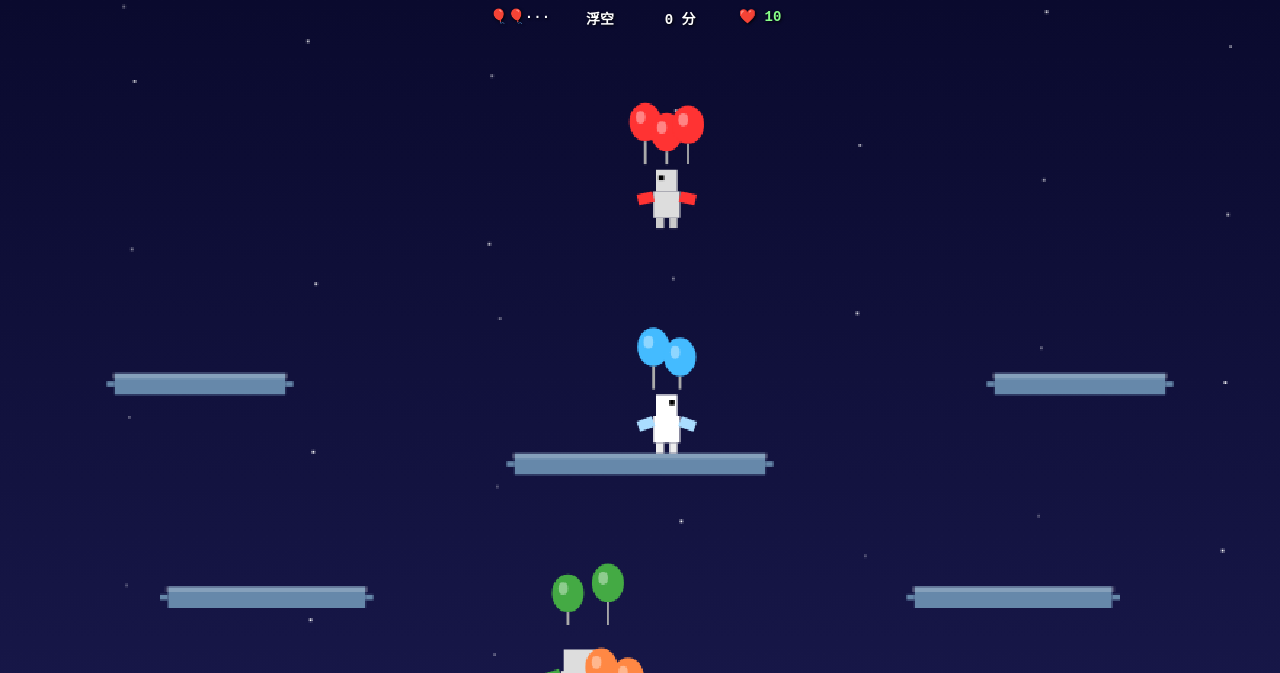
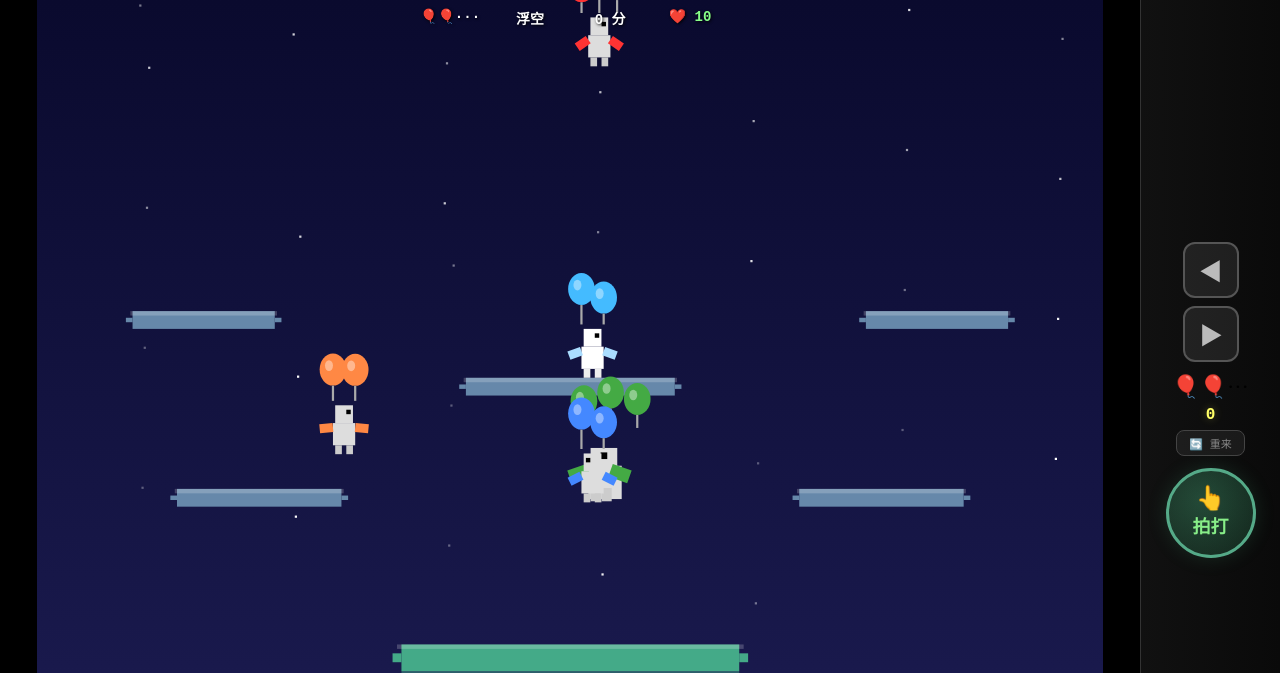
Before and after one commit to BenHPM/BalloonStamp, a plain HTML site: page index.html in a window 1280 px wide. Shown: the top 673 px of the page. Drawn offline with Linux system fonts and the light colour scheme.

Commit message:
feat: 横竖屏自适应 + 游戏逻辑改进
横竖屏适配:
- 移除 orientation.lock，支持横竖屏自由切换
- resize() 设置精确 CSS 像素尺寸，canvas 容器 flex 居中
- 横屏左右分栏（游戏左 + 控制栏右），竖屏上下布局
- meta screen-orientation 改为 any

游戏逻辑改进:
- 4 色敌人配置（红/橙/绿/蓝）+ 固定复活点
- 平台导航 AI + 充气动画
- 玩家边界硬约束 + 重生位置优化

```diff
--- a/index.html
+++ b/index.html
@@ -3,11 +3,14 @@
 <head>
 <meta charset="UTF-8">
 <meta name="viewport" content="width=device-width, initial-scale=1.0, maximum-scale=1.0, user-scalable=no, viewport-fit=cover">
+<meta name="screen-orientation" content="any">
 <title>气球大乱踩</title>
 <style>
 * { margin: 0; padding: 0; box-sizing: border-box; -webkit-tap-highlight-color: transparent; }
 html, body {
-  width: 100%; height: 100%;
+  width: 100%;
+  height: 100dvh; /* dvh 适配移动端浏览器地址栏 */
+  height: 100vh;  /* fallback */
   overflow: hidden;
   background: #000;
   touch-action: none;
@@ -15,16 +18,18 @@ html, body {
   -webkit-user-select: none;
   user-select: none;
   position: fixed;
+  --ctrl-h: 140px; /* 控制栏高度变量，横屏会覆盖 */
 }
 #game-wrap {
   display: flex;
   flex-direction: column;
-  width: 100%; height: 100%;
+  width: 100%;
+  height: 100%;
 }
 canvas {
   display: block;
   width: 100%;
-  flex: 1;
+  height: 100%;
   image-rendering: pixelated;
   image-rendering: crisp-edges;
   background: #0a0a2e;
@@ -47,7 +52,7 @@ canvas {
 #controls {
   flex-shrink: 0;
   width: 100%;
-  height: 140px;
+  height: var(--ctrl-h);
   display: flex;
   align-items: center;
   justify-content: space-between;
@@ -141,7 +146,7 @@ canvas {
 /* 重生遮罩 */
 #respawn-overlay {
   position: absolute;
-  top: 0; left: 0; right: 0; bottom: 140px;
+  top: 0; left: 0; right: 0; bottom: var(--ctrl-h);
   display: flex;
   flex-direction: column;
   align-items: center;
@@ -167,18 +172,69 @@ canvas {
   50% { transform: scale(1.1); opacity: 1; }
   100% { transform: scale(1); opacity: 1; }
 }
-/* 横屏提示（可选） */
-@media (orientation: landscape) and (max-height: 500px) {
-  #controls { height: 100px; }
-  #flap-btn { width: 80px; height: 80px; font-size: 18px; }
+/* ── 横屏：左右分栏布局 ── */
+@media (orientation: landscape) {
+  :root, html, body { --ctrl-h: 80px; }
+
+  #game-wrap {
+    flex-direction: row; /* canvas 左，controls 右 */
+  }
+
+  /* canvas 父容器占满左侧 */
+  #game-wrap > div:first-child {
+    flex: 1;
+    min-width: 0;
+    height: 100%;
+  }
+
+  canvas {
+    /* 尺寸由 JS resize() 控制，此处不覆盖 */
+    flex: none;
+  }
+
+  /* 控制栏竖排在右侧 */
+  #controls {
+    width: 140px;
+    height: 100%;
+    flex-direction: column;
+    justify-content: center;
+    gap: 12px;
+    padding: 12px 8px;
+    padding-right: max(8px, env(safe-area-inset-right));
+    border-top: none;
+    border-left: 1px solid #333;
+    background: linear-gradient(to right, #111 0%, #0a0a0a 100%);
+  }
+
+  #dpad {
+    flex-direction: column;
+    gap: 8px;
+  }
+  .dpad-btn {
+    width: 56px;
+    height: 56px;
+    font-size: 22px;
+    border-radius: 12px;
+  }
+
+  #flap-btn {
+    width: 90px;
+    height: 90px;
+    font-size: 18px;
+  }
   #flap-btn .emoji { font-size: 24px; }
-  .dpad-btn { width: 56px; height: 56px; font-size: 22px; }
+
+  /* 重生遮罩覆盖 canvas 区域（右侧不遮盖） */
+  #respawn-overlay {
+    bottom: 0;
+    right: 140px; /* 不覆盖右侧控制栏 */
+  }
 }
 </style>
 </head>
 <body>
 <div id="game-wrap">
-  <div style="position:relative;flex:1;min-height:0;">
+  <div style="position:relative;flex:1;min-height:0;display:flex;align-items:center;justify-content:center;overflow:hidden;">
     <div id="hud">
       <span id="hudBalloon">🎈🎈</span>
       <span id="hudState">浮空</span>
@@ -210,7 +266,7 @@ canvas {
 
 <script>
 // ============================================================
-// 气球大乱踩 — 虚拟按键手机版
+// 气球大乱踩 — 虚拟按键手机版（支持横屏分栏）
 // ============================================================
 
 const canvas = document.getElementById('game');
@@ -225,13 +281,18 @@ function resize() {
   const wrap = canvas.parentElement;
   const w = wrap.clientWidth;
   const h = wrap.clientHeight;
-  // 保持 4:3 比例，居中适配
+  if (w === 0 || h === 0) return;
+  // 保持 4:3 比例，居中适配（letterbox/pillarbox）
   scale = Math.min(w / GAME_W, h / GAME_H);
   canvas.width = Math.floor(GAME_W * scale);
   canvas.height = Math.floor(GAME_H * scale);
+  canvas.style.width = canvas.width + 'px';
+  canvas.style.height = canvas.height + 'px';
   ctx.imageSmoothingEnabled = false;
 }
-window.addEventListener('resize', resize);
+window.addEventListener('resize', () => { resize(); });
+// orientationchange 兼容部分移动端浏览器
+window.addEventListener('orientationchange', () => setTimeout(resize, 150));
 resize();
 
 // ---------- 物理参数 ----------
@@ -434,7 +495,7 @@ let respawnState = {
 const enemies = [];
 
 function spawnEnemy(x, y, color, aiLevel, scale) {
-  enemies.push({
+  const enemy = {
     x, y, vx: 0, vy: 0,
     w: Math.round(20 * (scale || 1)),
     h: Math.round(24 * (scale || 1)),
@@ -455,19 +516,28 @@ function spawnEnemy(x, y, color, aiLevel, scale) {
     onGround: false,
     _groundStartFrame: 0,
     groundedZeroTimer: 0,
-    invincible: 0,   // 无敌时间（防挤压连爆）
-    weight: scale || 1, // 重量，影响重力
-  });
+    inflatePhase: 0,      // 0=等待充气 1=正在充气
+    inflateTimer: 0,      // 充气动画计时器
+    invincible: 0,        // 无敌时间（防挤压连爆）
+    weight: scale || 1,   // 重量，影响重力
+  };
+  enemies.push(enemy);
+  return enemy;
 }
 
 function resetEnemies() {
   enemies.length = 0;
-  // 绿巨人：大体型、3个气球、较重
-  spawnEnemy(100, 100, '#4a4', 1, 1.5);
-  // 橙色：普通体型、2个气球、激进
-  spawnEnemy(380, 120, '#f84', 2, 1);
-  // 红色暴躁：普通体型、2个气球、疯狂攻击
-  spawnEnemy(240, 60, '#f33', 3, 1);
+
+  // 红色暴躁：正中央上方，3气球，疯狂追击
+  spawnEnemy(230, 30, '#f33', 3, 1);
+  // 橙色：左侧区域，2气球
+  spawnEnemy(60, 210, '#f84', 2, 1);
+  // 绿巨人：右侧区域，3气球，大体型
+  const green = spawnEnemy(350, 210, '#4a4', 1, 1.5);
+  green.balloons = 3;
+  green.maxBalloons = 3;
+  // 蓝色：中间大平台上方，2气球
+  spawnEnemy(240, 260, '#48f', 2, 1);
 }
 
 // ---------- 碰撞检测 ----------
@@ -578,9 +648,19 @@ function updatePhysics(entity, dt) {
   entity.x += entity.vx;
   entity.y += entity.vy;
 
-  // 屏幕环绕
+  // 屏幕环绕（敌人X轴适用）+ 边界约束（所有实体不可飞出屏幕）
+  // 上方边界：所有实体不可飞出
+  if (entity.y < 0) { entity.y = 0; if (entity.vy < 0) entity.vy = 0; }
+
+  if (entity === player) {
+    // 玩家：左右边界硬约束，不穿越
+    if (entity.x < 0) { entity.x = 0; if (entity.vx < 0) entity.vx = 0; }
+    if (entity.x + entity.w > GAME_W) { entity.x = GAME_W - entity.w; if (entity.vx > 0) entity.vx = 0; }
+  } else {
+    // 敌人：左右环绕
     if (entity.x + entity.w < 0) entity.x = GAME_W;
     if (entity.x > GAME_W) entity.x = -entity.w;
+  }
 
   const wasOnGround = entity.onGround;
   platformCollision(entity);
@@ -722,6 +802,9 @@ function checkStomps() {
 function gainBalloon(entity) {
   if (entity.balloons < PHYS.maxBalloons) {
     entity.balloons++;
+    entity.groundedZeroTimer = 0;
+    entity.inflatePhase = 0;
+    entity.inflateTimer = 0;
   }
 }
 
@@ -763,36 +846,108 @@ function updateRecharge(dt) {
   }
 }
 
+// ---------- 平台导航 AI ----------
+function findBestPlatform(entity) {
+  // 找到实体最近的、在头顶上方的平台
+  let best = null;
+  let bestDist = Infinity;
+  const ex = entity.x + entity.w / 2;
+  const ey = entity.y + entity.h;
+
+  for (const plat of platforms) {
+    const px = plat.x + plat.w / 2;
+    const py = plat.y;
+    // 平台必须在实体上方（或接近同高度）
+    if (py > ey + 10) continue;
+    const dist = Math.abs(px - ex) + Math.abs(py - ey) * 0.5;
+    if (dist < bestDist) {
+      bestDist = dist;
+      best = plat;
+    }
+  }
+  return best;
+}
+
+function navigateToPlatform(entity, target) {
+  if (!target) return;
+  const ex = entity.x + entity.w / 2;
+  const tx = target.x + target.w / 2;
+  const dx = tx - ex;
+
+  // 水平移动向平台
+  entity.targetVx = Math.sign(dx) * Math.min(Math.abs(dx) * 0.03, 2.0);
+
+  // 如果在平台下方，需要频繁拍翅膀飞上去
+  if (entity.y + entity.h > target.y + 15) {
+    entity.flapTimer = 0; // 立即拍翅膀
+  }
+}
+
 // ---------- 敌人 AI ----------
+
 function updateEnemyAI(enemy, dt) {
   if (!enemy.alive) {
     enemy.respawnTimer--;
     if (enemy.respawnTimer <= 0) {
       enemy.alive = true;
-      enemy.balloons = 2;
+      enemy.balloons = enemy.color === '#4a4' ? 3 : (enemy.aiLevel >= 3 ? 3 : 2);
+      enemy.maxBalloons = enemy.balloons;
       enemy.groundedZeroTimer = 0;
-      enemy.x = 100 + Math.random() * 280;
-      enemy.y = 50 + Math.random() * 80;
+      enemy.inflatePhase = 0;
+      enemy.inflateTimer = 0;
+      // 固定复活点
+      switch (enemy.color) {
+        case '#f33': enemy.x = 230; enemy.y = 30; break;   // 红色：正中央上方
+        case '#f84': enemy.x = 60; enemy.y = 210; break;   // 橙色：左侧
+        case '#4a4': enemy.x = 350; enemy.y = 210; break;  // 绿色：右侧
+        case '#48f': enemy.x = 240; enemy.y = 260; break;  // 蓝色：中间平台
+        default: enemy.x = 240; enemy.y = 150;
+      }
       enemy.vx = 0;
       enemy.vy = 0;
+      enemy.invincible = 60; // 重生后短暂无敌
     }
     return;
   }
 
-  // ── 0 气球 + 在地面 → 只能走路，1.5秒后自动死亡重生 ──
+  // ── 0 气球：地面行走 → 等待 → 充气 → 飞起 ──
   if (enemy.balloons <= 0) {
     if (enemy.onGround) {
       enemy.groundedZeroTimer += dt;
-      if (enemy.groundedZeroTimer >= 1500) {
-        enemy.alive = false;
-        enemy.respawnTimer = 60;
-        spawnPopParticles(enemy.x + 10, enemy.y, '#f00');
-        playSound('pop');
+
+      // 充气阶段：正在膨胀气球
+      if (enemy.inflatePhase === 1) {
+        enemy.inflateTimer += dt;
+        enemy.vx *= 0.9;
+        if (enemy.inflateTimer >= 400) { // 从 500 缩短到 400，恢复更快
+          enemy.inflatePhase = 0;
+          enemy.inflateTimer = 0;
+          enemy.groundedZeroTimer = 0;
+          enemy.balloons = 1;
+        }
         return;
       }
+
+      // 等待阶段：0.8秒后开始充气（从 1.5s 缩短）
+      if (enemy.groundedZeroTimer >= 800) {
+        enemy.inflatePhase = 1;
+        enemy.inflateTimer = 0;
+        return;
+      }
+
+      // 地面行走：向最近平台方向移动（确保不在危险位置）
+      const targetPlat = findBestPlatform(enemy);
+      if (targetPlat) {
+        navigateToPlatform(enemy, targetPlat);
+      } else {
+        // 没有合适平台，向玩家方向缓慢移动
+        if (enemy.thinkTimer-- <= 0) {
+          enemy.thinkTimer = 20 + Math.random() * 30;
           const dx = player.x - enemy.x;
-      enemy.targetVx = Math.sign(dx) * 0.8;
-      enemy.vx += (enemy.targetVx - enemy.vx) * 0.05;
+          enemy.targetVx = Math.sign(dx) * 1.0;
+        }
+      }
+      enemy.vx += (enemy.targetVx - enemy.vx) * 0.08;
     }
     // 掉到水面附近也直接死
     if (enemy.y + enemy.h > WATER_Y - 10) {
@@ -806,44 +961,58 @@ function updateEnemyAI(enemy, dt) {
     return;
   }
 
-  // ── 正常 AI（有气球）──
-  enemy.groundedZeroTimer = 0;
+  // ── 正常 AI（有气球）：追击玩家 + 主动回平台 ──
+
+  const dx = player.x - enemy.x;
+  const dy = player.y - enemy.y;
 
   enemy.thinkTimer--;
   if (enemy.thinkTimer <= 0) {
-    enemy.thinkTimer = 30 + Math.random() * 60;
-    const dx = player.x - enemy.x;
-    const dy = player.y - enemy.y;
+    enemy.thinkTimer = 15 + Math.random() * 30;
+
+    // 如果在低处（y > 200），优先飞向高平台
+    if (enemy.y > 200) {
+      const targetPlat = findBestPlatform(enemy);
+      if (targetPlat) {
+        navigateToPlatform(enemy, targetPlat);
+      } else {
+        enemy.targetVx = Math.sign(dx) * 1.5;
+        if (dy < -30) enemy.flapTimer = 0;
+      }
+    } else {
+      // 在高处：向玩家追击
       if (enemy.aiLevel >= 3) {
-      // 暴躁：疯狂追击，不停顿
+        // 红色暴躁：疯狂追击
         enemy.targetVx = Math.sign(dx) * 2.5;
-      // 总是尝试飞到玩家高度
         if (dy < -10) enemy.flapTimer = 0;
-      enemy.thinkTimer = 10 + Math.random() * 10; // 反应极快
+        enemy.thinkTimer = 8 + Math.random() * 8;
       } else if (enemy.aiLevel >= 2) {
-      enemy.targetVx = Math.sign(dx) * (1 + enemy.aiLevel * 0.5);
+        // 橙色/蓝色：中等追击
+        enemy.targetVx = Math.sign(dx) * (1.5 + enemy.aiLevel * 0.4);
         if (dy < -30) enemy.flapTimer = 0;
       } else {
-      if (Math.random() < 0.6) {
+        // 绿色：缓慢追击
         enemy.targetVx = Math.sign(dx) * 1.2;
         if (dy < -40) enemy.flapTimer = 0;
-      } else {
-        enemy.targetVx = (Math.random() - 0.5) * 2;
       }
     }
   }
 
-  enemy.vx += (enemy.targetVx - enemy.vx) * 0.05;
+  enemy.vx += (enemy.targetVx - enemy.vx) * 0.06;
 
+  // 拍翅膀：低处更频繁
   enemy.flapTimer--;
   if (enemy.flapTimer <= 0) {
     let flapInterval;
-    if (enemy.aiLevel >= 3) {
-      flapInterval = 8 + Math.random() * 8; // 暴躁：疯狂拍
+    if (enemy.y > 200) {
+      // 在低处：频繁拍翅膀，尽快飞上去
+      flapInterval = 6 + Math.random() * 6;
+    } else if (enemy.aiLevel >= 3) {
+      flapInterval = 8 + Math.random() * 8;
     } else if (enemy.balloons >= 2) {
-      flapInterval = 40 + Math.random() * 30;
+      flapInterval = 30 + Math.random() * 20;
     } else {
-      flapInterval = 20 + Math.random() * 20;
+      flapInterval = 15 + Math.random() * 15;
     }
     enemy.flapTimer = flapInterval;
     doFlap(enemy);
@@ -899,10 +1068,11 @@ function drawPlatforms() {
   }
 }
 
-function drawBalloon(x, y, color, bobOffset) {
+function drawBalloon(x, y, color, bobOffset, balloonScale) {
+  const s = balloonScale || 1;
   const bx = x * scale;
   const by = (y + bobOffset) * scale;
-  const r = 6 * scale;
+  const r = 6 * scale * s;
   ctx.fillStyle = color;
   ctx.beginPath();
   ctx.ellipse(bx, by, r, r * 1.2, 0, 0, Math.PI * 2);
@@ -938,6 +1108,14 @@ function drawCharacter(entity) {
   const balloonY = y - 14 * es;
   const bob = Math.sin(Date.now() * 0.004 + entity.x) * 2;
   const bColor = isPlayer ? '#4bf' : entity.color;
+
+  // 充气动画：正在膨胀一个新气球
+  if (!isPlayer && entity.inflatePhase === 1) {
+    const progress = Math.min(entity.inflateTimer / 500, 1);
+    const bs = 0.2 + progress * 0.8; // 从 0.2 缩放到 1.0
+    const inflateBob = Math.sin(Date.now() * 0.008) * 1;
+    drawBalloon(x + 10 * es, y - 8 * es, bColor, inflateBob, bs);
+  }
 
   if (entity.balloons >= 3) {
     drawBalloon(x + 2 * es, balloonY, bColor, bob);
@@ -1070,8 +1248,9 @@ function updateRespawn(dt) {
     player.vx = 0;
     player.vy = 0;
     player.invincible = 120;
-    player.x = 80 + Math.random() * 320;
-    player.y = 30 + Math.random() * 40;
+    // 复活在中间大平台上方
+    player.x = 220 + Math.random() * 40;
+    player.y = 260;
     player.rechargeTimer = 0;
     player.flapCooldown = 0;
     player.stompChain = 0;
```
Lines whose indentation alone changed are shown as unchanged.
